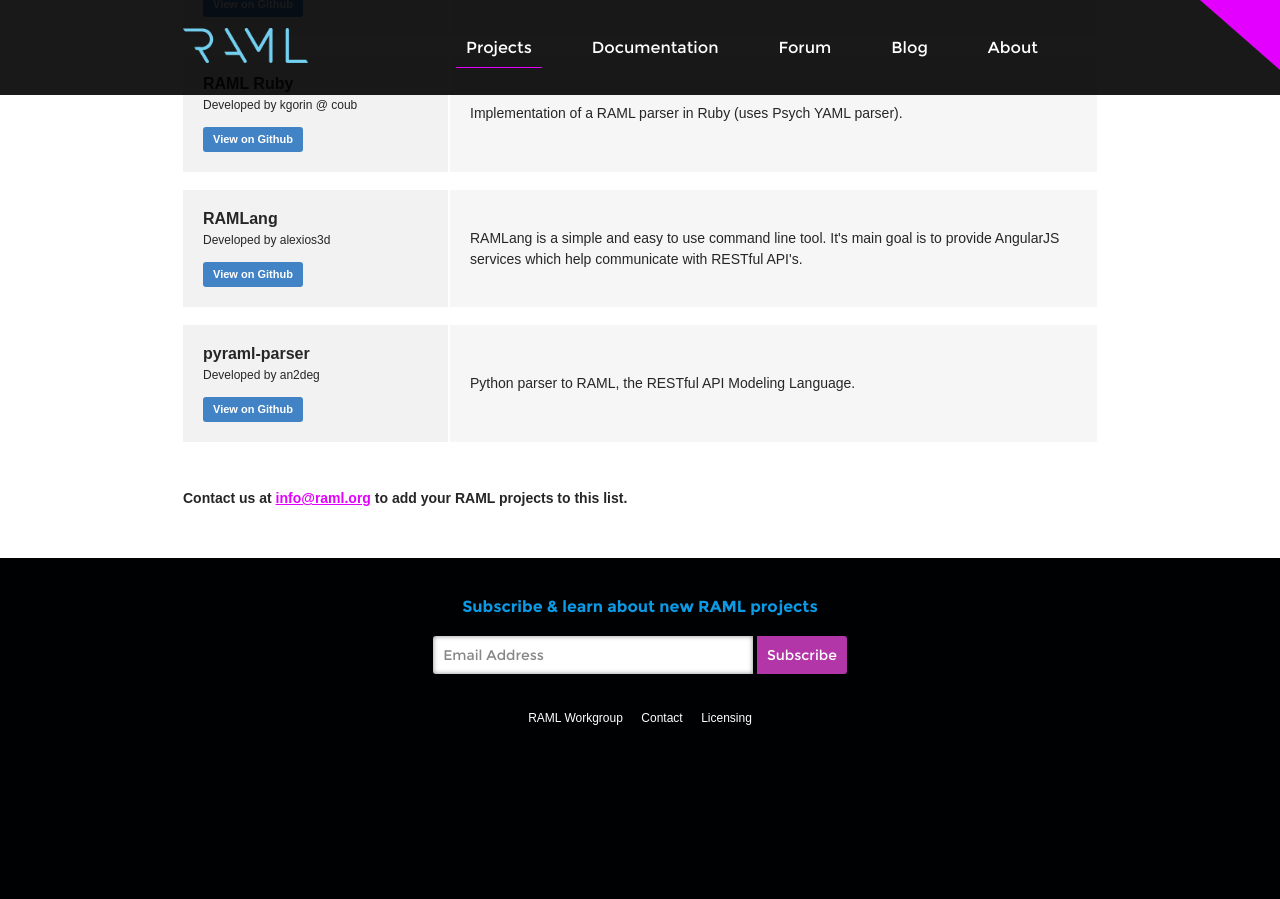
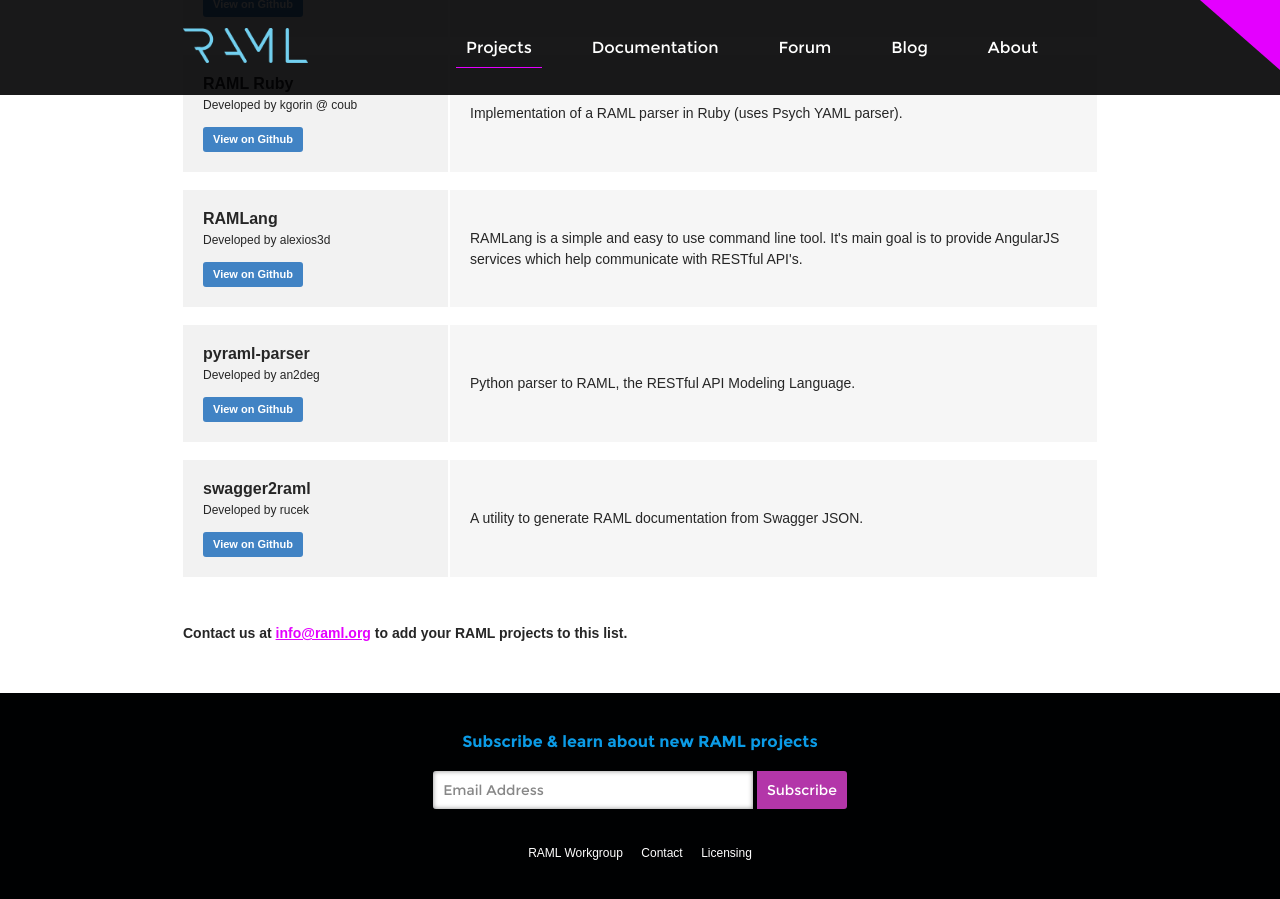
Before and after one commit to raml-org/raml-spec, a Jekyll site: the page built from projects.html, in a window 1280 px wide and 900 px high, scrolled down 2317 px. Built offline with Jekyll 4.4.1, drawn with Linux system fonts in a browser that asks for light colours; nearby versions of some CDN libraries; some web fonts are replaced; before the commit the page ends 3082 px from its top, so only the background shows below that.

Commit message:
8x8 swagger2raml was added to project list

```diff
--- a/projects.html
+++ b/projects.html
@@ -245,6 +245,17 @@
                       <p>Python parser to RAML, the RESTful API Modeling Language.</p>
                     </div>
                   </li>
+                  <li>
+                    <div class="project-title">
+                      <div class="icon"></div>
+                      <h3>swagger2raml</h3>
+                      <h4>Developed by rucek</h4>
+                      <a href="https://github.com/8x8Cloud/swagger2raml" class="project-github">View on Github</a>
+                    </div>
+                    <div class="project-description">
+                      <p>A utility to generate RAML documentation from Swagger JSON.</p>
+                    </div>
+                  </li>
 
                   <li class="projects-add">
                     <h3>Contact us at <a href="mailto:info@raml.org">info@raml.org</a> to add your RAML projects to this list.</h3>
```
